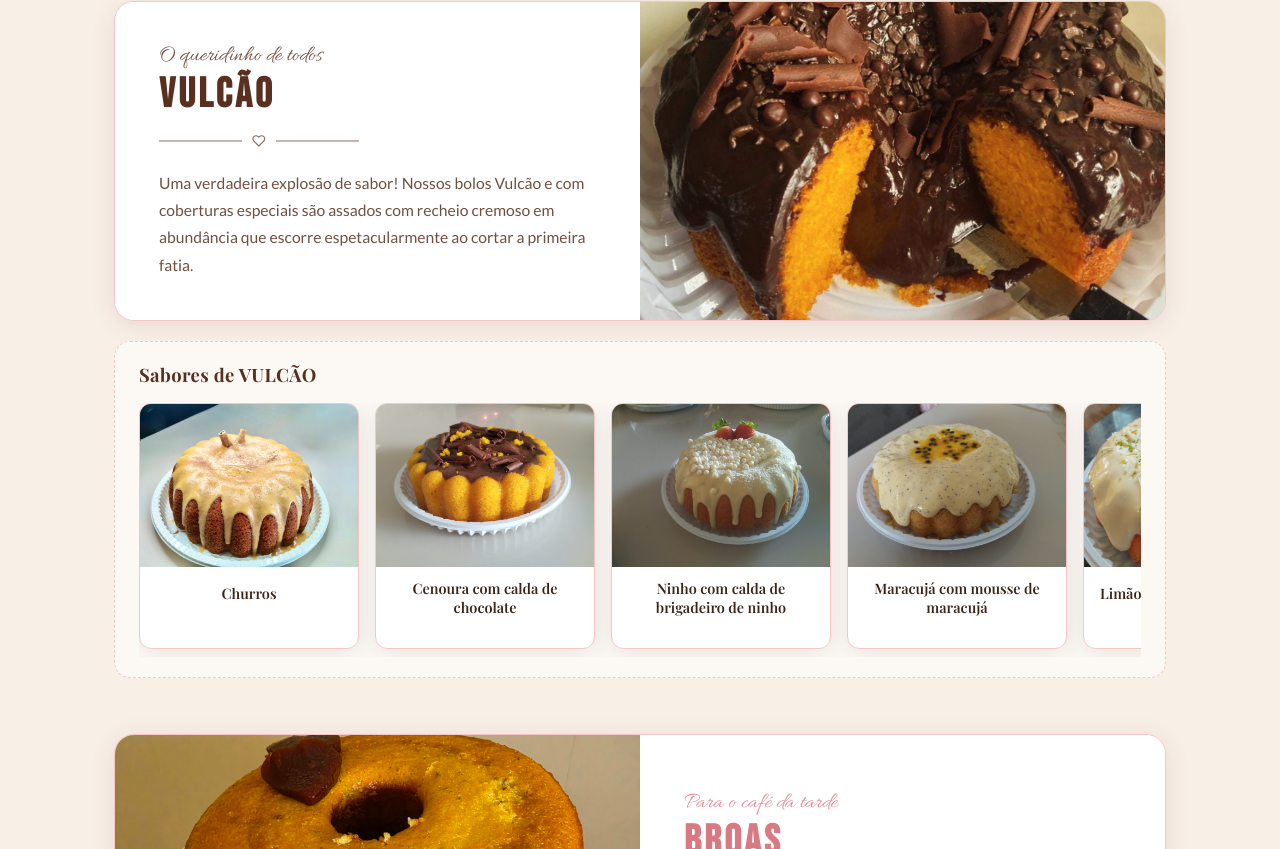
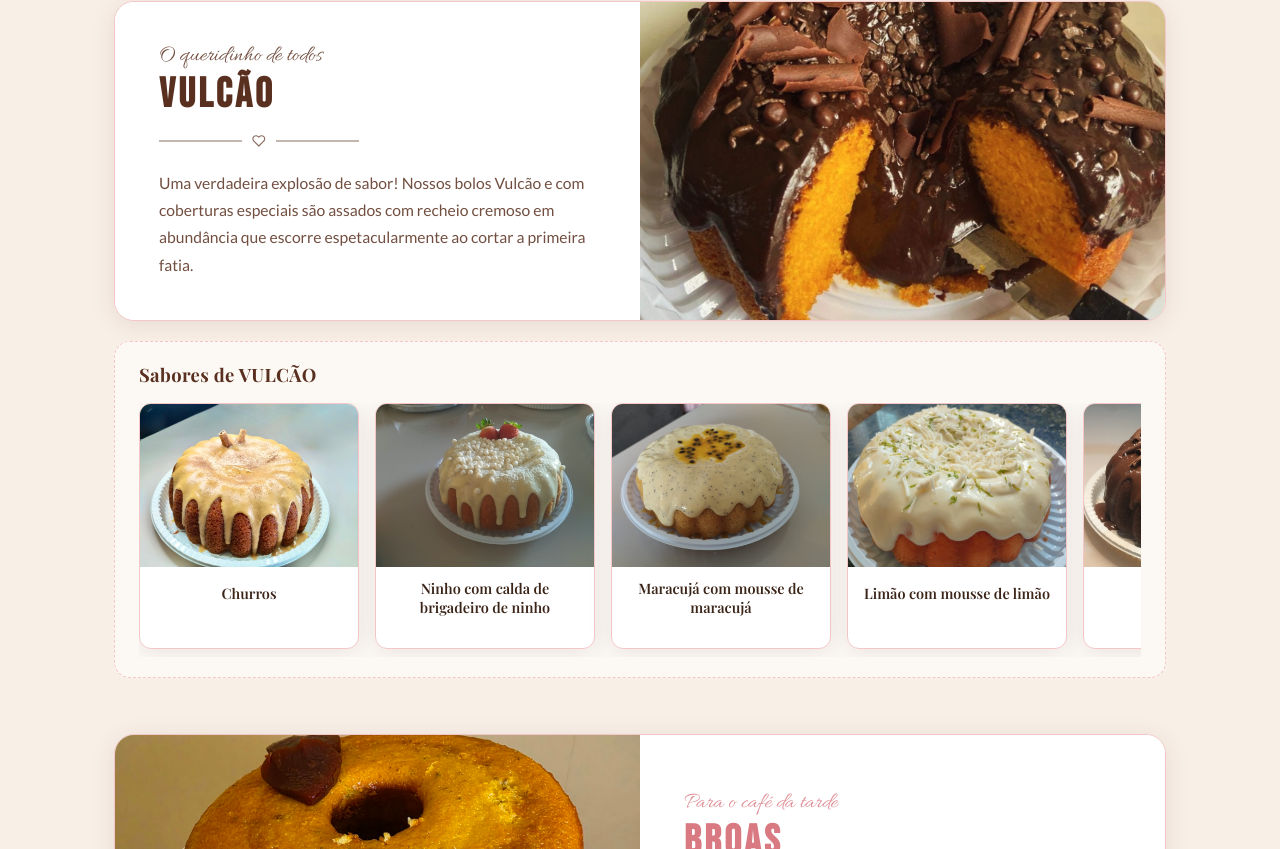
Before and after one commit to gabriel-calili/Site-Boleria, a React (Vite) app: page / in a window 1280 px wide. Shown: the part 3247-4096 px from the top of the page. Built offline with nearby package versions, Linux system fonts and the light colour scheme; a web font is replaced by a local one.

Commit message:
Move Abacaxi com doce de leite and Cenoura com calda de chocolate to Pool Cakes

```diff
--- a/src/components/Menu.jsx
+++ b/src/components/Menu.jsx
@@ -20,6 +20,8 @@ const categories = [
       { name: 'Churros', image: '/menu/pool-churros.jpg', imagePosition: 'center 42%' },
       { name: 'Sensação', image: '/menu/pool-sensacao.jpg' },
       { name: 'Cenoura com calda de chocolate', image: '/menu/pool-cenoura.jpg' },
+      { name: 'Cenoura com calda de chocolate', image: '/menu/pool-cenoura-redondo.jpg' },
+      { name: 'Abacaxi com doce de leite', image: '/menu/pool-abacaxi-doce-de-leite.jpg' },
     ],
   },
   {
@@ -44,7 +46,6 @@ const categories = [
     description: 'Uma verdadeira explosão de sabor! Nossos bolos Vulcão e com coberturas especiais são assados com recheio cremoso em abundância que escorre espetacularmente ao cortar a primeira fatia.',
     flavors: [
       { name: 'Churros', image: '/menu/vulcao-churros.jpg' },
-      { name: 'Cenoura com calda de chocolate', image: '/menu/vulcao-cenoura.jpg' },
       { name: 'Ninho com calda de brigadeiro de ninho', image: '/menu/vulcao-ninho.jpg' },
       { name: 'Maracujá com mousse de maracujá', image: '/menu/vulcao-maracuja.jpg' },
       { name: 'Limão com mousse de limão', image: '/menu/vulcao-limao.jpg', imagePosition: 'center 70%' },
@@ -52,7 +53,6 @@ const categories = [
       { name: '2 Amores', image: '/menu/vulcao-2-amores.jpg' },
       { name: 'Paçoca', image: '/menu/vulcao-pacoca.jpg' },
       { name: 'Laranja com calda de chocolate saborizada com laranja', image: '/menu/vulcao-laranja-chocolate.jpg' },
-      { name: 'Abacaxi com doce de leite', image: '/menu/vulcao-abacaxi-doce-de-leite.jpg' },
     ],
   },
   {
@@ -125,7 +125,7 @@ function FlavorCarousel({ flavors, categoryTitle, accentColor }) {
       <div className="flavor-carousel__track" ref={scrollRef}>
         {flavors.map((flavor) => (
           <motion.div
-            key={flavor.name}
+            key={flavor.image || flavor.name}
             className="flavor-carousel__card"
             whileHover={{ y: -5, transition: { duration: 0.2 } }}
           >
```
Also changed, not shown: public/menu/pool-abacaxi-doce-de-leite.jpg (renamed from public/menu/vulcao-abacaxi-doce-de-leite.jpg), public/menu/pool-cenoura-redondo.jpg (renamed from public/menu/vulcao-cenoura.jpg).
